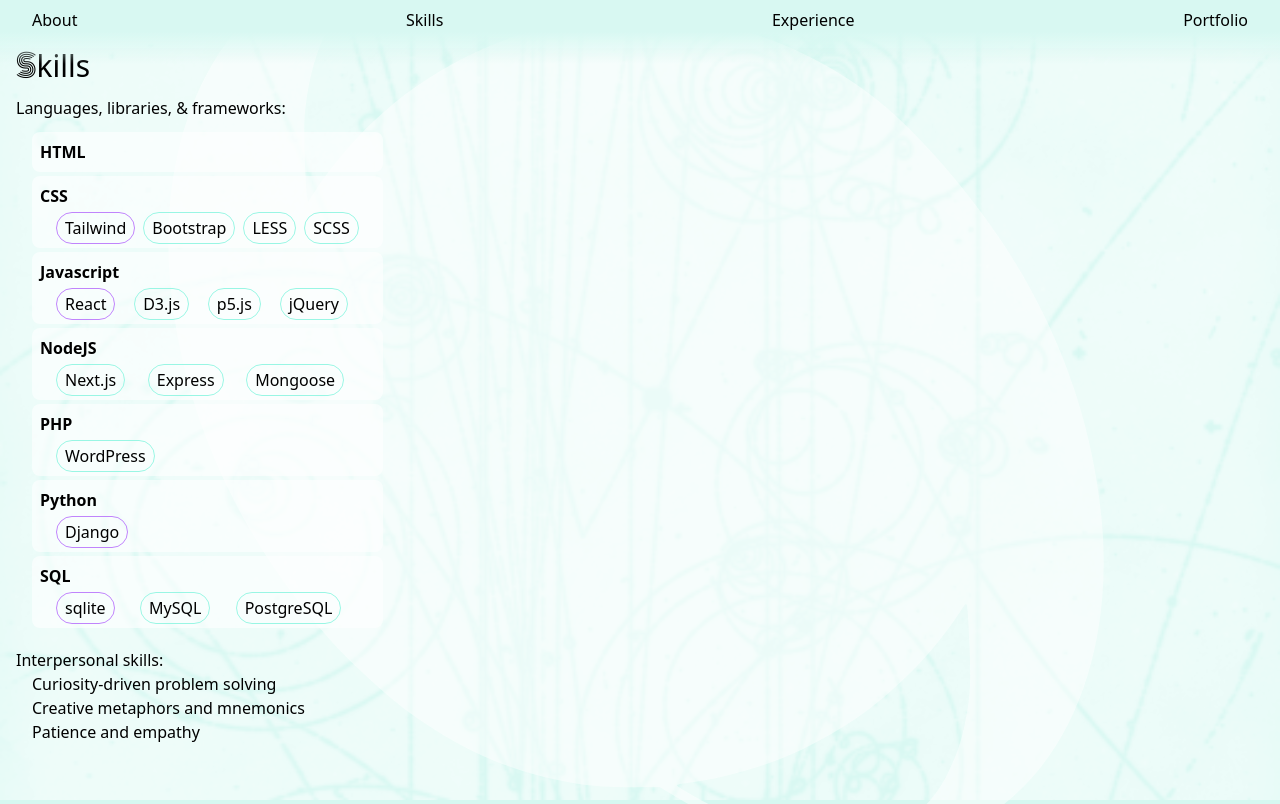
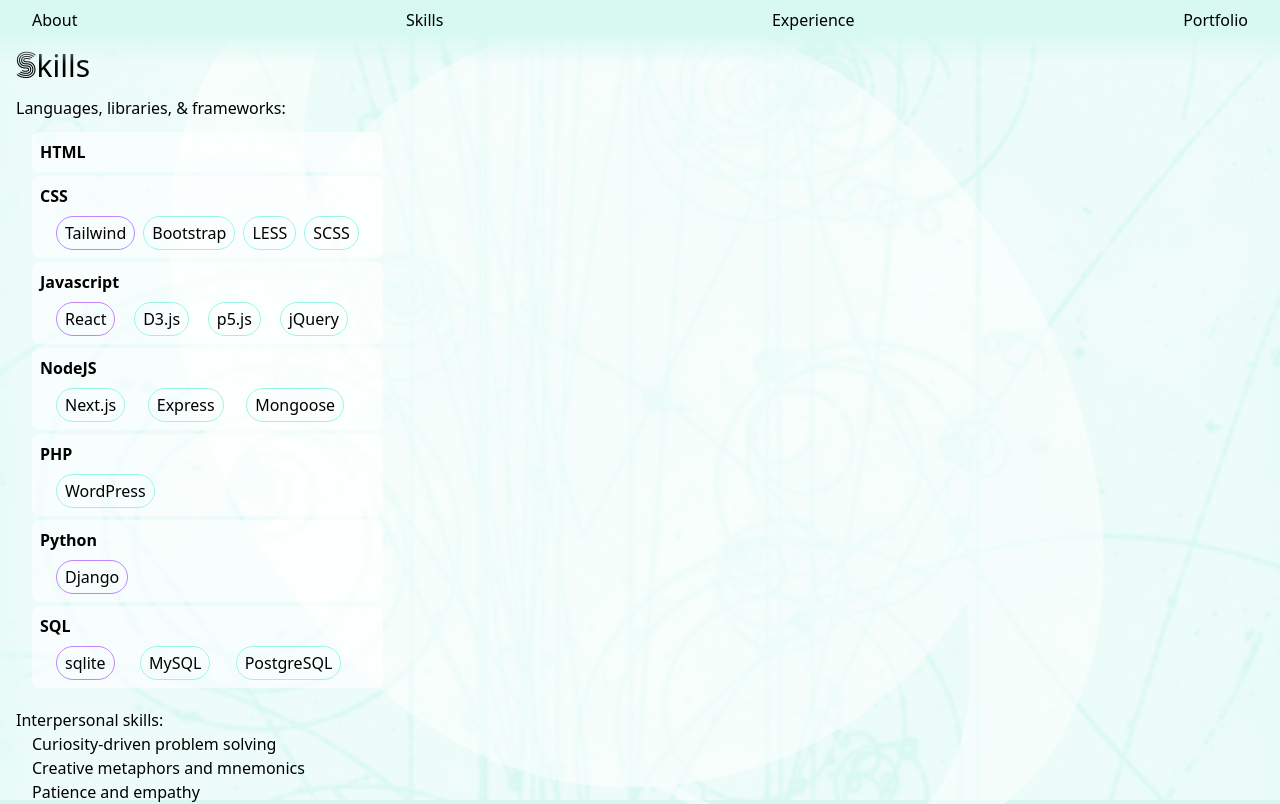
Before and after one commit to strangequarkk/sq_2023, a React (Vite) app in the folder sq-front/: page /skills in a window 1280 px wide. Built offline with nearby package versions, Linux system fonts and the light colour scheme; a web font is replaced by a local one.

Commit message:
added animated tooltip to selected languages

```diff
--- a/sq-front/src/components/ui/SkillItem.jsx
+++ b/sq-front/src/components/ui/SkillItem.jsx
@@ -1,14 +1,36 @@
 import PropTypes from 'prop-types'
+import { useState} from 'react'
 
-const SubItem = ({skill, builtWith}) => {
-    const commonClasses ="border border-solid rounded-full py-1 px-2 text-center inline"
-    const defaultItem = <li className="grow " >
+
+const SubItem = ({ skill, builtWith }) => {
+    const [infoClass, setInfoClass] = useState("hidden")
+    const [toolTipWidth, setToolTipWidth] = useState(" w-0 ")
+    const sparkleClasses = " after:content-['✧'] after:text-purple-400 before:content-['✧'] before:text-purple-400 block "
+    const toolTipClasses = " absolute -top-2/3 whitespace-nowrap rounded-full overflow-hidden left-2/3 text-sm transition-all duration-200 p-1 pr-1.5 " + sparkleClasses
+
+    const commonClasses = " border border-solid rounded-full py-1 px-2 text-center inline-block "
+
+
+    const handleClick = () => {
+        const toggledClass = infoClass === "invisible" ?
+            " visible border border-solid border-purple-400 shadow-xl bg-white z-10 "
+            : "invisible";
+        const toggledWidth = infoClass === "invisible" ? " w-60  " : " w-0 " ;
+        setToolTipWidth(toggledWidth)
+        setInfoClass(toggledClass)
+    }
+
+
+
+
+    const defaultItem = <li className=" grow " >
         <p className={commonClasses + " border-teal-200"}>{skill}</p>
     </li>;
-    const specialItem = <li className="grow ">
-        <p className={commonClasses +  " border-purple-400"}>{skill}</p>
-        <span className="hidden">This site was built with {skill}</span>
-    </li>
+    const specialItem = <li className="grow">
+        <p className={commonClasses + " border-purple-400 relative cursor-pointer"} onClick={handleClick}>{skill}
+            <span className={ infoClass + toolTipClasses + toolTipWidth}>This site was built with {skill}!</span>
+            </p>
+    </li>;
     const displayedItem = builtWith ? specialItem : defaultItem;
     return (
         <>{displayedItem}</>
```
